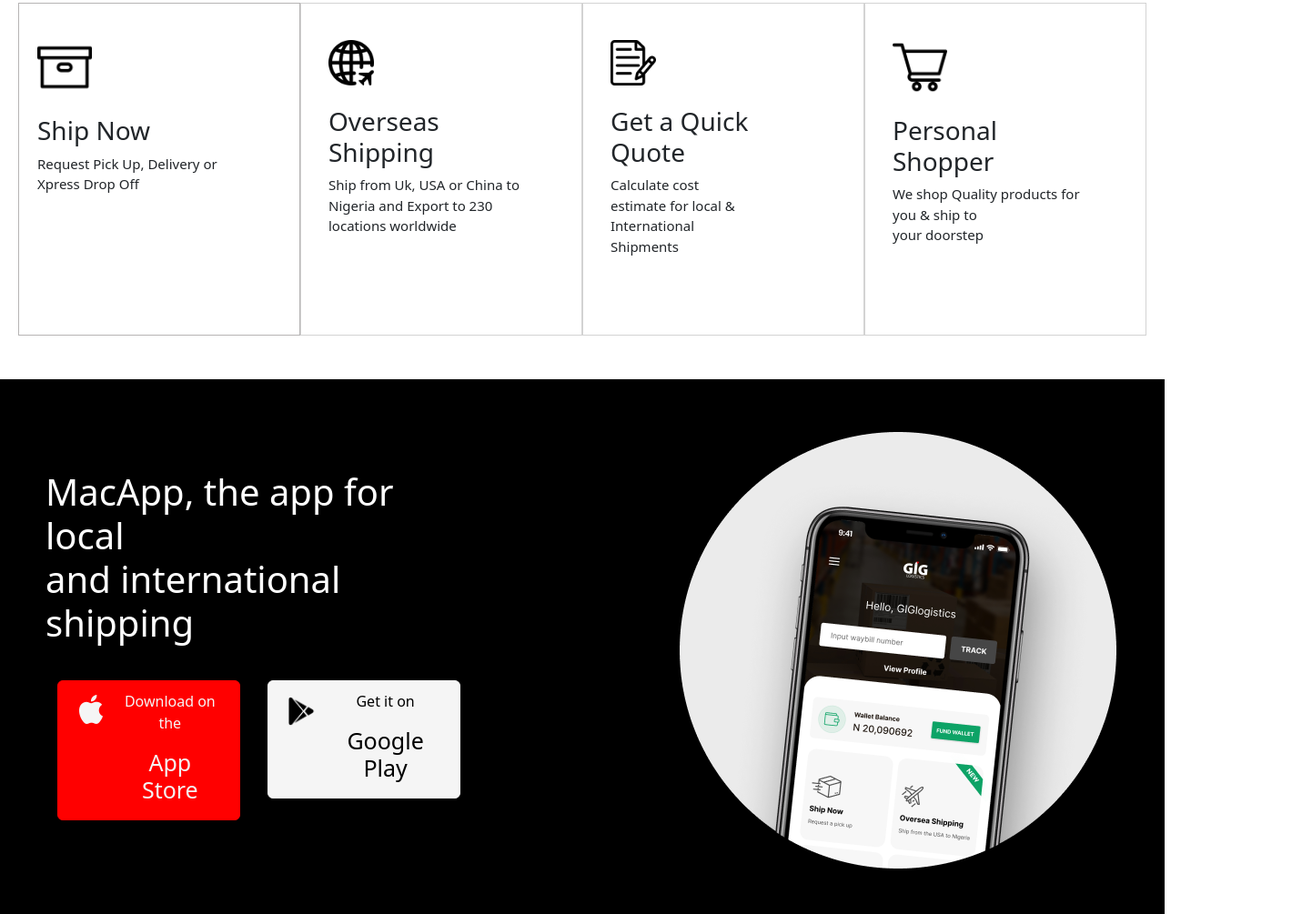
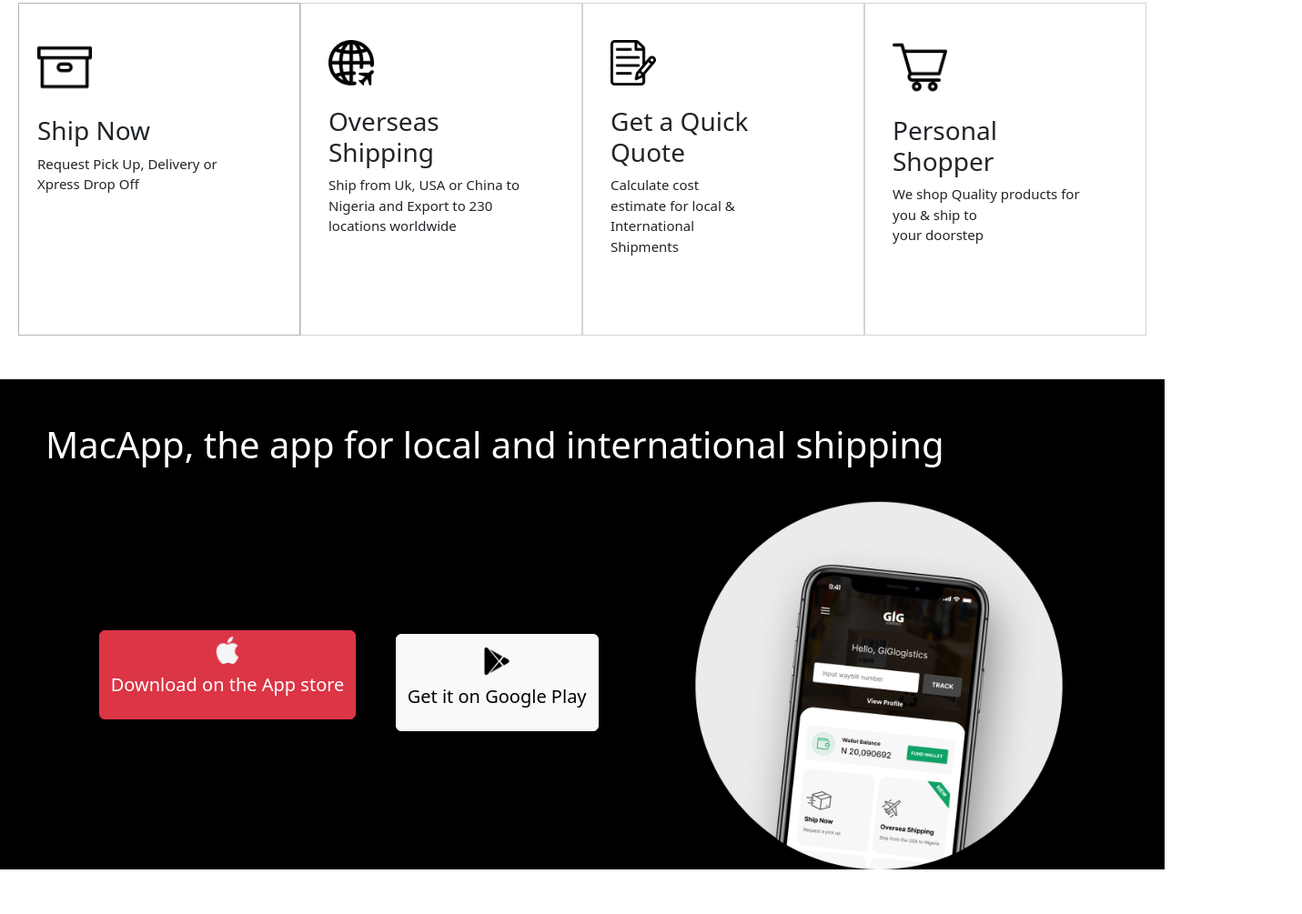
Before and after one commit to mutiatt/portfolio.github.io, a plain HTML site: page ML logistics/index.html in a window 1280 px wide. Shown: the part 580-1585 px from the top of the page at 91% size, 1431 px wide, since content can reach past the window. After the commit the page ends 1536 px from the top, so only its background shows below. Drawn offline with nearby package versions, Linux system fonts and the light colour scheme.

Commit message:
layout changes

```diff
--- a/ML logistics/css/style.css
+++ b/ML logistics/css/style.css
@@ -238,7 +238,7 @@
     background-color: black;
 }
 #app-marketing #app-screen{
-    margin: 50px 200px;
+    /* margin: 50px 200px; */
 }
 #app-marketing h2{
     color:white;
@@ -255,8 +255,8 @@
 
 }
 #icon img{
-    width:32px;
-    padding-top:5px;
+    width:30px;
+    /* padding-top:5px; */
 }
 .appstore p, .appstore h3{
     color:#f5f5f5;
--- a/ML logistics/index.html
+++ b/ML logistics/index.html
@@ -21,7 +21,7 @@
 
                     <!-- toggle button for mobile nav -->
                     <button class="navbar-toggler" type="button" data-bs-toggle="collapse" data-bs-target="#main-nav" aria-controls="main-nav" aria-expanded="false" aria-label="Toggle Navigation">
-                        <span class="navbar-toggler-icon"></span>
+                        <span class="navbar-toggler-icon "></span>
                     </button>
                         <div class="dropdown ms-5">
                             <button class="btn btn-muted dropdown-toggle d-none d-md-inline" type="button" id="service-dropdown" data-bs-toggle="dropdown">
@@ -88,15 +88,15 @@
         <main>
                 <div class="banner position-relative">
                     <img src="./images/happy-client-with-their-box-delivered.jpg" alt="landingpage" class="img-fluid">                    <div class="col-12">
-                        <div class="position-absolute  top-50 start-50  translate-middle border bg-light p-3"
+                        <div class="position-absolute  top-50 start-50  translate-middle border bg-light p-2"
                         style="border-radius:3px;" >
-                            <input type="text" id="codeid" name="codeid" placeholder="Input tracking ID/Alphacode" size="30"></input>
-                            <input type="submit" id="check" class="btn btn-primary" value="Search"></input>
+                            <input type="text" id="codeid" name="codeid" placeholder="Input tracking ID/Alphacode" class="p-2" size="30"></input>
+                            <input type="submit" id="check" class="btn btn-primary mt-4" value="Search"></input>
                         </div>
-                        <div class="position-absolute  top-50 start-50  translate-middle"
+                        <!-- <div class="position-absolute  top-50 start-50  translate-middle"
                         style="padding-top: 120px;">
                              <p class="text-light">Track shipment / Find and ship a product using Alphacode</p>
-                       </div>
+                       </div> -->
                     </div>
                 </center>
             </div>
@@ -161,41 +161,31 @@
 
         <!--------------App Marketing------->
          <article id="app-marketing">
-            <div class="row" style="display:flex; padding:00px 0px;">
-                <div class="col-5" style="margin-top:100px;">
+            <div class="row justify-content-center align-items-center">
+                <div class="mt-5">
                     <h2>
-                        MacApp, the app for local<br> and international <br>shipping
+                        MacApp, the app for local and international shipping
                     </h2>
                     <br>
-                    <div style="display:flex;" class="btn">
-                        <a href="www.html">
-                            <div class="appstore">
+                  </div>
+                <div class="col-6 col-md-3">
+                        <a href="#" class="btn btn-danger mb-3">
                                 <div id="icon">
-                                    <img src="./images/apple.png">
+                                    <img src="./images/apple.png" class="img-fluid">
                                 </div>
-                                &nbsp;&nbsp; &nbsp;
-                                <div>
-                                    <p>Download on the</p>
-                                    <h3>App Store</h3>
+                                <p class="mt-2 lead">Download on the App store</p>
+                        </a>
+                </div>
+                    <div class="col-6 col-md-3">
+                        <a href="#" class="btn btn-light">
+                                <div id="iconn">
+                                    <img src="./images/R (8).png" class="img-fluid">
                                 </div>
-                            </div>
-                        </a>
-                        <a href="www.html">
-                            <div class="playstore">
-                                <div id="iconn">
-                                    <img src="./images/R (8).png">
-                                </div>
-                                &nbsp;&nbsp; &nbsp;
-                                <div>
-                                    <p>Get it on</p>
-                                    <h3>Google Play</h3>
-                                </div>
-                            </div>
+                                <p class="mt-2 lead">Get it on Google Play</p>
                        </a>
 
                     </div>
-                </div>
-                <div class="col-5 d-none d-sm-inline ">
+                <div class="col-4 d-none d-md-block">
                     <img src="./images/app-screen (1).png" class="img-fluid" id="app-screen">
                 </div>
 
```
